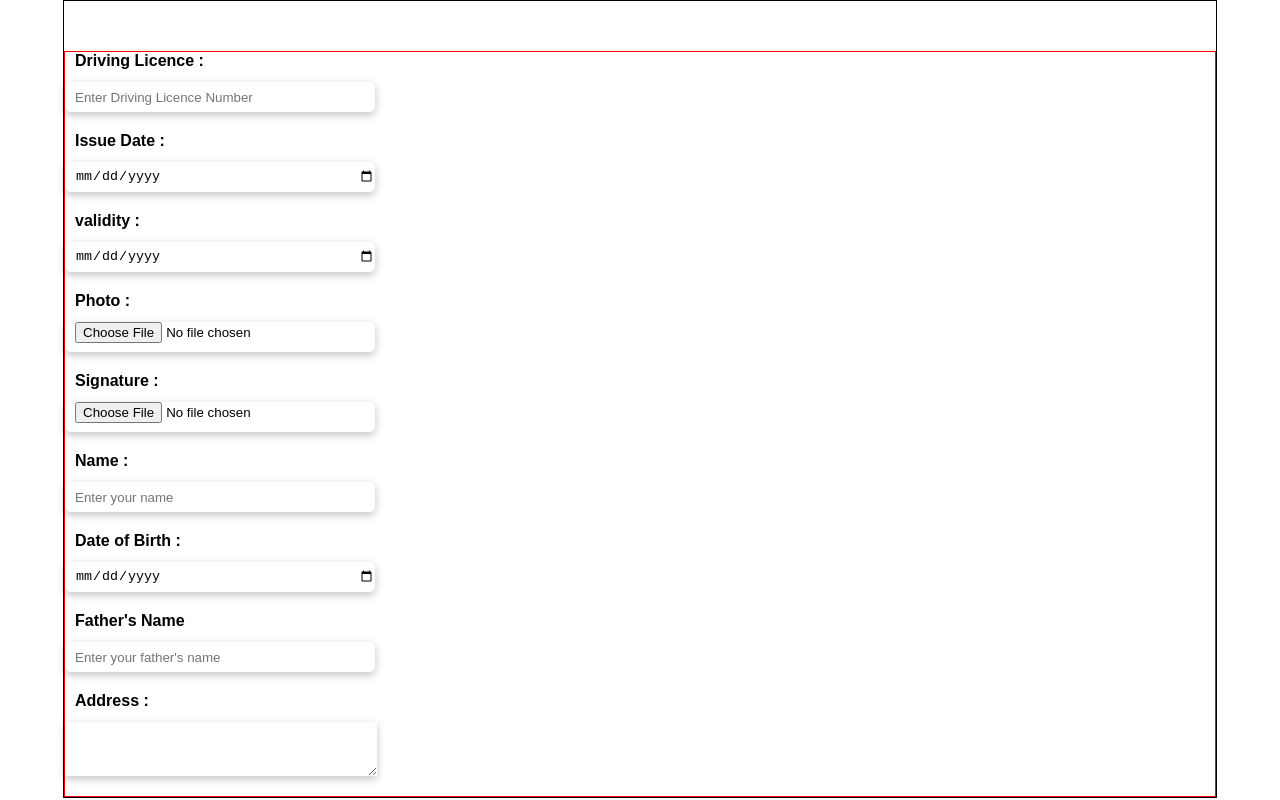
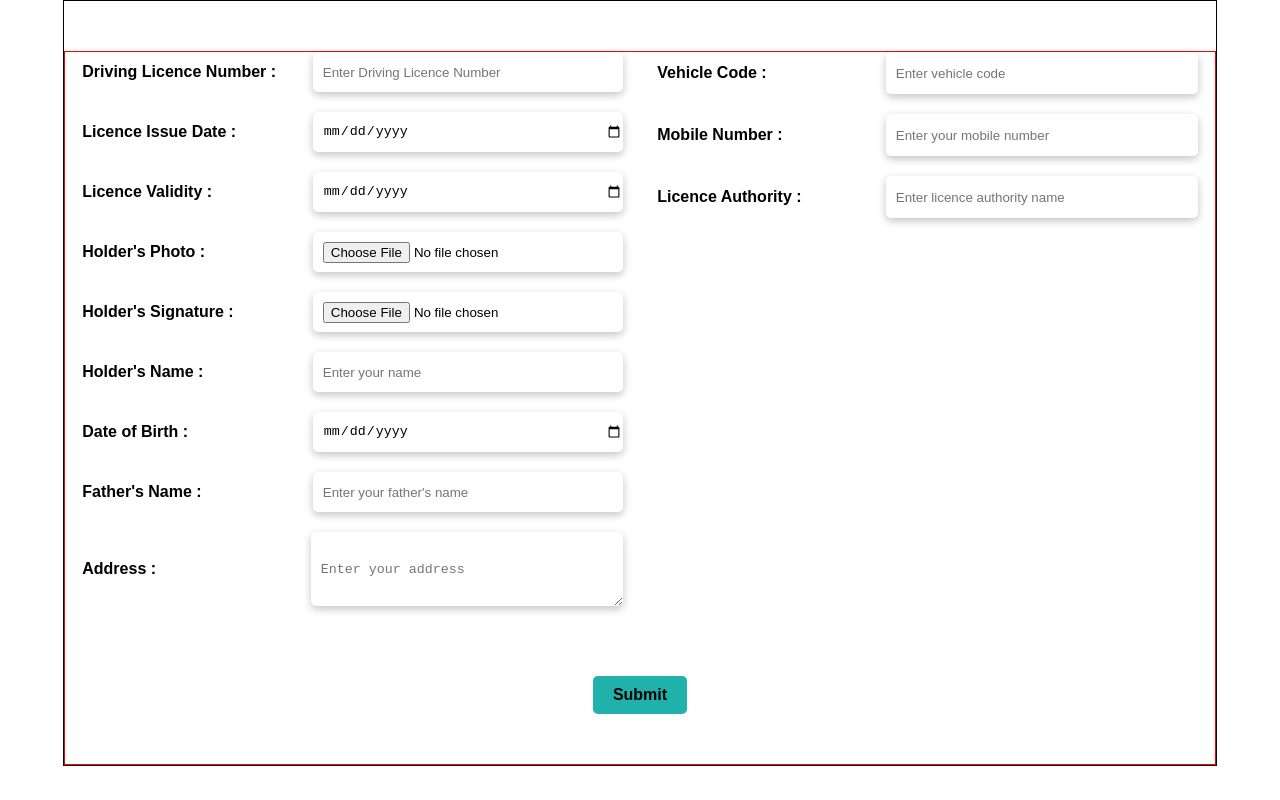
Before and after one commit to Kumar-Awadhesh/Smart-Card, a React (Vite) app in the folder vite-project/: page /driving-licence-form in a window 1280 px wide. Built offline with nearby package versions, Linux system fonts and the light colour scheme; the HTML template or start-up script is replaced by a standard one.

Commit message:
added new licence input form component

```diff
--- a/vite-project/src/App.css
+++ b/vite-project/src/App.css
@@ -266,42 +266,118 @@
 }
 
 .form-container {
+  display: flex;
+  flex-wrap: wrap;
   margin: auto;
+  justify-content: space-around;
   margin-top: 50px;
   border: 1px solid red;
 }
 
 .front-container {
-  width: 50%;
+  width: 47%;
+  margin-bottom: 50px;
 }
 
 .front-container>div {
   display: flex;
   flex-wrap: wrap;
+  justify-content: space-between;
   margin: auto;
   margin-bottom: 20px;
-  justify-content: space-between;
 }
 
-.front-container>div>input,
-.front-container>div>h4 {
+.front-container>div>input {
   width: 300px;
-  height: 30px;
+  height: 40px;
+  align-content: center;
   padding: 0 0 0 10px;
   border-radius: 5px;
   border: none;
   outline: none;
+  box-shadow: rgba(0, 0, 0, 0.24) 0px 3px 8px;
 }
 
-.front-container>div>input{
-  box-shadow: rgba(0, 0, 0, 0.24) 0px 3px 8px;
+.front-container>div>h4{
+  align-content: center;
 }
 
 .front-container>div>textarea {
   width: 300px;
-  height: 50px;
+  height: 70px;
   padding-left: 10px;
+  border: none;
+  outline: none;
+  align-content: center;
+  border-radius: 5px;
+  box-shadow: rgba(0, 0, 0, 0.24) 0px 3px 8px;
+}
+
+.back-container {
+  width: 47%;
+  margin-bottom: 50px;
+}
+
+.back-container>div {
+  display: flex;
+  flex-wrap: wrap;
+  justify-content: space-between;
+  margin: auto;
+  margin-bottom: 20px;
+}
+
+.back-container>div>input {
+  width: 300px;
+  height: 40px;
+  padding-left: 10px;
+  border-radius: 5px;
   border: none;
   outline: none;
   box-shadow: rgba(0, 0, 0, 0.24) 0px 3px 8px;
 }
+
+.back-container>div>h4{
+  align-content: center;
+}
+
+.submit-btn-container>button {
+  border: none;
+  outline: none;
+  margin-bottom: 50px;
+  border-radius: 5px;
+  font-weight: bold;
+  font-size: medium;
+  padding: 10px 20px 10px 20px;
+  background-color: lightseagreen;
+}
+
+.submit-btn-container>button:hover {
+  cursor: pointer;
+  background-color: lightgreen;
+}
+
+
+
+/* ----------------------------------------------------Media Query--------------------------------------------------- */
+
+
+
+@media(max-width: 720px) and (min-width: 240px) {
+  .form-container {
+    display: block;
+    margin: auto;
+  }
+
+  .front-container,
+  .back-container {
+    width: 100%;
+  }
+
+  .front-container>div>input,
+  .front-container>div>textarea,
+  .back-container>div>input {
+    width: 200px;
+  }
+
+
+}
--- a/vite-project/src/components/new_licence.jsx
+++ b/vite-project/src/components/new_licence.jsx
@@ -10,27 +10,27 @@ const NewDrivingLicence = () => {
                 <div className="form-container">
                     <div className="front-container">
                         <div>
-                            <h4>Driving Licence :</h4>
+                            <h4>Driving Licence Number :</h4>
                             <input type="text" placeholder="Enter Driving Licence Number" />
                         </div>
                         <div>
-                            <h4>Issue Date :</h4>
+                            <h4>Licence Issue Date :</h4>
                             <input type="date" placeholder="Select issue date"/>
                         </div>
                         <div>
-                            <h4>validity :</h4>
+                            <h4> Licence Validity :</h4>
                             <input type="date" placeholder="Select Validity date" />
                         </div>
                         <div>
-                            <h4>Photo :</h4>
+                            <h4>Holder's Photo :</h4>
                             <input type="file" placeholder="Upload photo" />
                         </div>
                         <div>
-                            <h4>Signature :</h4>
+                            <h4>Holder's Signature :</h4>
                             <input type="file" placeholder="Upload signature" />
                         </div>
                         <div>
-                            <h4>Name :</h4>
+                            <h4>Holder's Name :</h4>
                             <input type="text" placeholder="Enter your name" />
                         </div>
                         <div>
@@ -38,17 +38,29 @@ const NewDrivingLicence = () => {
                             <input type="date" placeholder="Select your date of birth" />
                         </div>
                         <div>
-                            <h4>Father's Name</h4>
+                            <h4>Father's Name :</h4>
                             <input type="text" placeholder="Enter your father's name" />
                         </div>
                         <div>
                             <h4>Address :</h4>
-                            <textarea name="" id=""></textarea>
+                            <textarea name="" id="" placeholder="Enter your address"></textarea>
                         </div>
                     </div>
                     <div className="back-container">
-
+                        <div>
+                            <h4>Vehicle Code :</h4>
+                            <input type="text" placeholder="Enter vehicle code" />
+                        </div>
+                        <div>
+                            <h4>Mobile Number :</h4>
+                            <input type="number" placeholder="Enter your mobile number" />
+                        </div>
+                        <div>
+                            <h4>Licence Authority :</h4>
+                            <input type="text" placeholder="Enter licence authority name" />
+                        </div>
                     </div>
+                    <div className="submit-btn-container"><button>Submit</button></div>
                 </div>
             </main>
         </>
```
